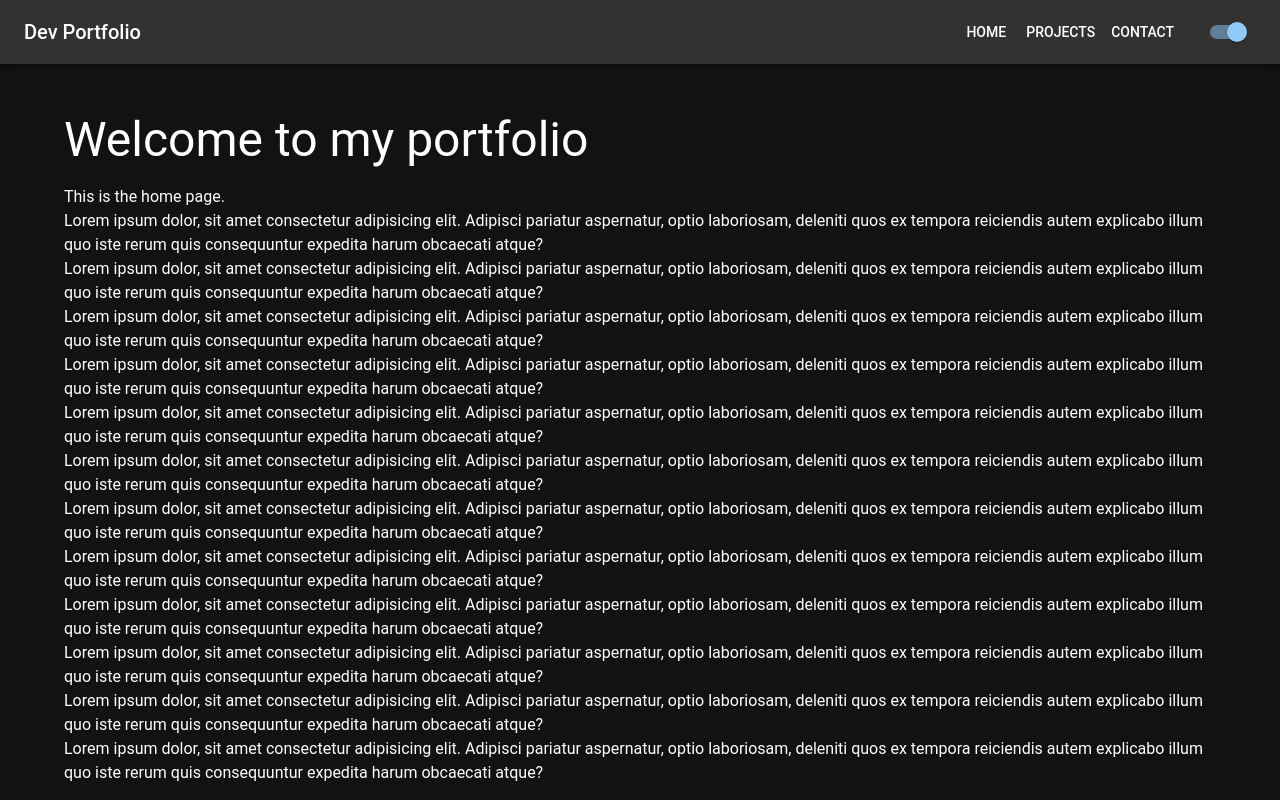
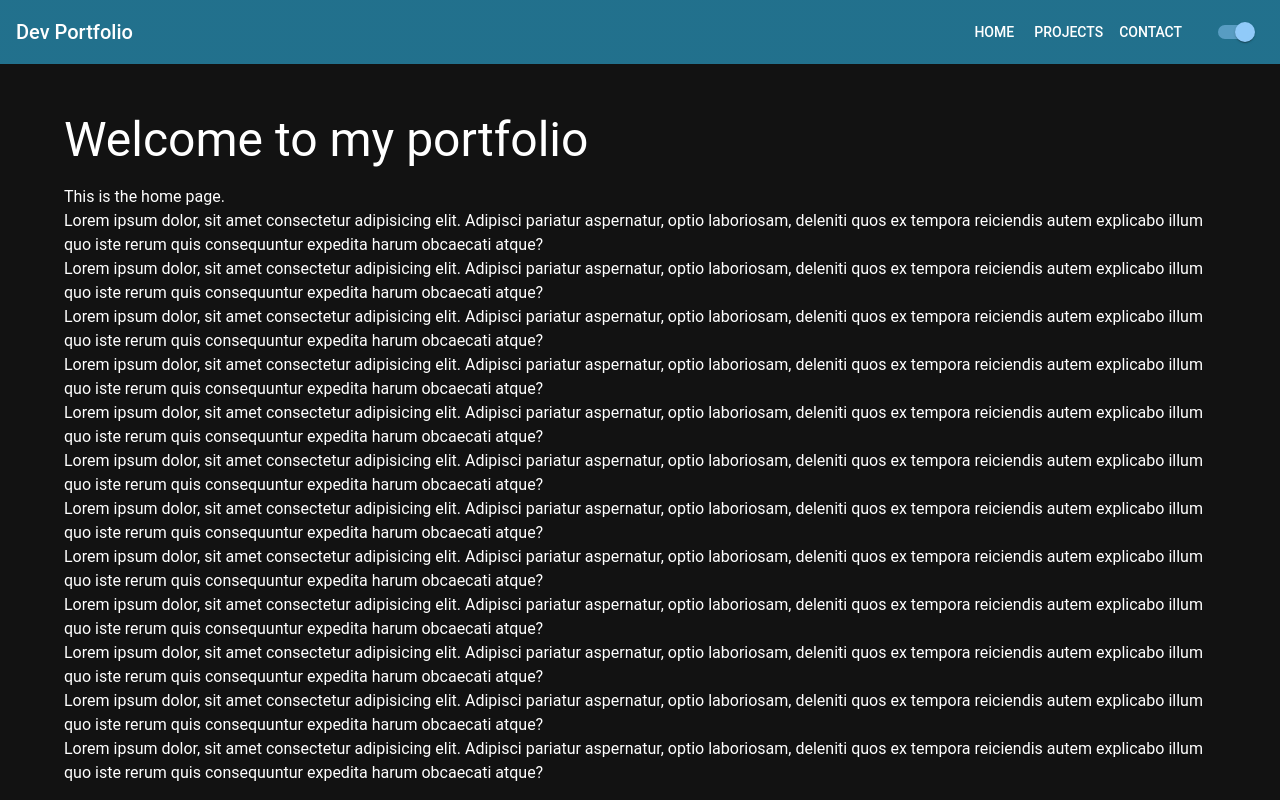
Before and after one commit to Flame787/Portfolio-page, a React (Create React App) app: page / in a window 1280 px wide. Shown: the top 800 px of the page. Built offline with nearby package versions, Linux system fonts and the light colour scheme; some icons are missing.

Commit message:
Navbar behavior when scrolling

```diff
--- a/src/components/Navbar.jsx
+++ b/src/components/Navbar.jsx
@@ -2,10 +2,24 @@ import { AppBar, Toolbar, Typography, Button, Switch } from "@mui/material";
 import { Link, useNavigate } from "react-router-dom";
 import Brightness7Icon from "@mui/icons-material/Brightness7";
 import Brightness2Icon from "@mui/icons-material/Brightness2";
+import { useEffect, useState } from "react";
 
 export default function Navbar({ darkMode, handleThemeToggle }) {
   const navigate = useNavigate();
 
+  // Nabvar-behavior when scrolling down:
+  const [scrolled, setScrolled] = useState(false);
+
+  useEffect(() => {
+    const handleScroll = () => {
+      setScrolled(window.scrollY > 50); // možeš prilagoditi broj piksela
+    };
+
+    window.addEventListener("scroll", handleScroll);
+    return () => window.removeEventListener("scroll", handleScroll);
+  }, []);
+
+  // navigating to Projects section on Home page:
   const handleProjectsClick = () => {
     if (window.location.pathname === "/") {
       window.location.hash = "projects";
@@ -15,9 +29,38 @@ export default function Navbar({ darkMode, handleThemeToggle }) {
   };
 
   return (
-    <AppBar position="static" color="primary">
-      <Toolbar>
-        <Typography variant="h6" sx={{ flexGrow: 1 }}>
+    // <AppBar position="static" color="primary">
+    <AppBar
+      position="sticky"
+      color="primary"
+      // sx={{ top: 0, transition: "all 0.3s ease", zIndex: 1100 }}
+      sx={{
+        top: 0,
+        backdropFilter: "blur(10px)",
+        backgroundColor: scrolled
+          ? "rgba(6, 111, 149, 0.58)" // darker if scrolled
+          : "rgba(11, 141, 188, 0.66)", // lighter
+        transition: "background-color 0.3s ease, box-shadow 0.3s ease",
+        boxShadow: scrolled ? "0 2px 10px rgba(0, 0, 0, 0.7)" : "none",
+        zIndex: 1100,
+      }}
+    >
+      <Toolbar
+        sx={{
+          height: scrolled ? 48 : 64,
+          minHeight: "0 !important",
+          transition: "height 0.3s ease",
+          px: { xs: 1, sm: 2 },
+        }}
+      >
+        <Typography
+          variant="h6"
+          sx={{
+            flexGrow: 1,
+            fontSize: scrolled ? "1rem" : "1.25rem",
+            transition: "font-size 0.3s ease",
+          }}
+        >
           Dev Portfolio
         </Typography>
         <Button color="inherit" component={Link} to="/">
```
